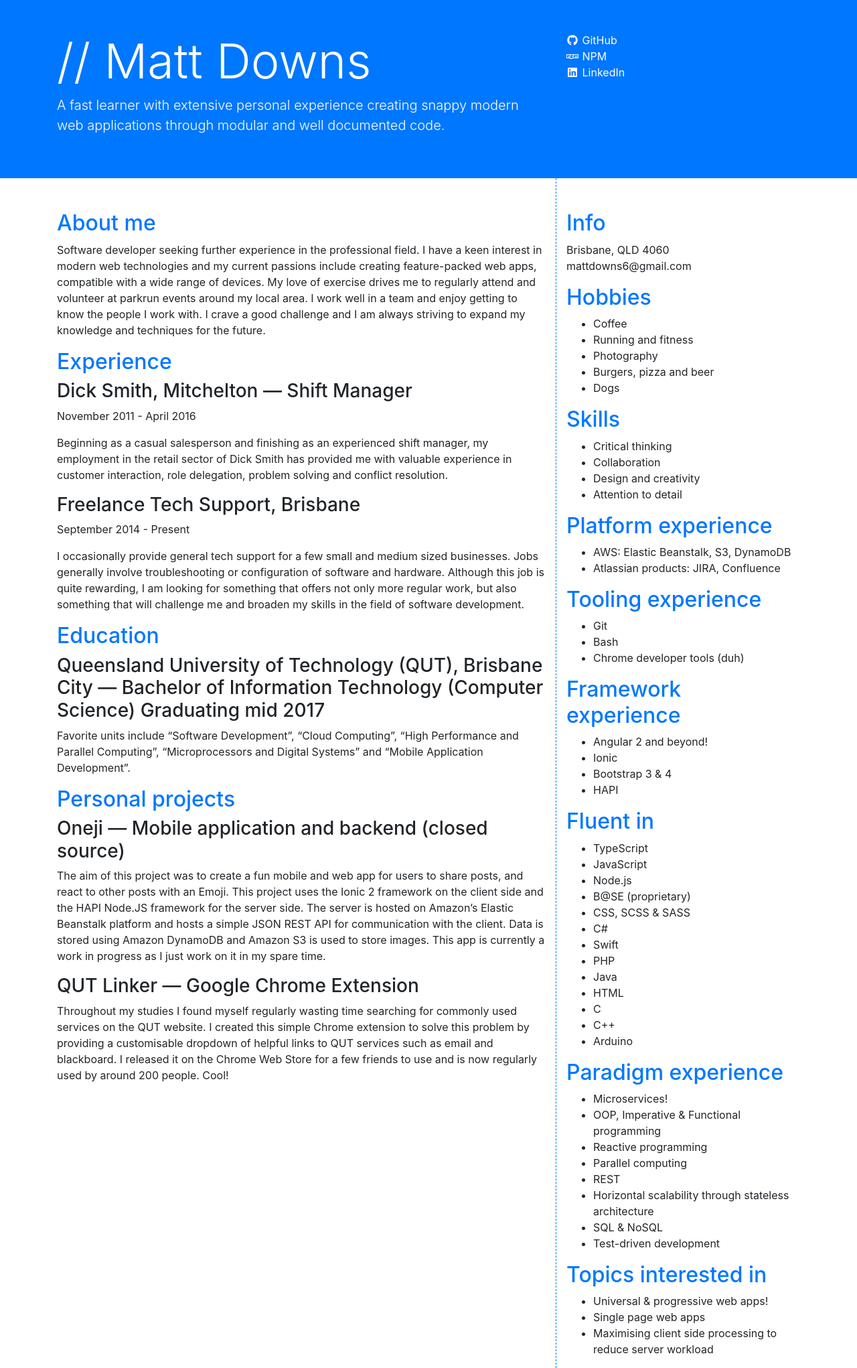
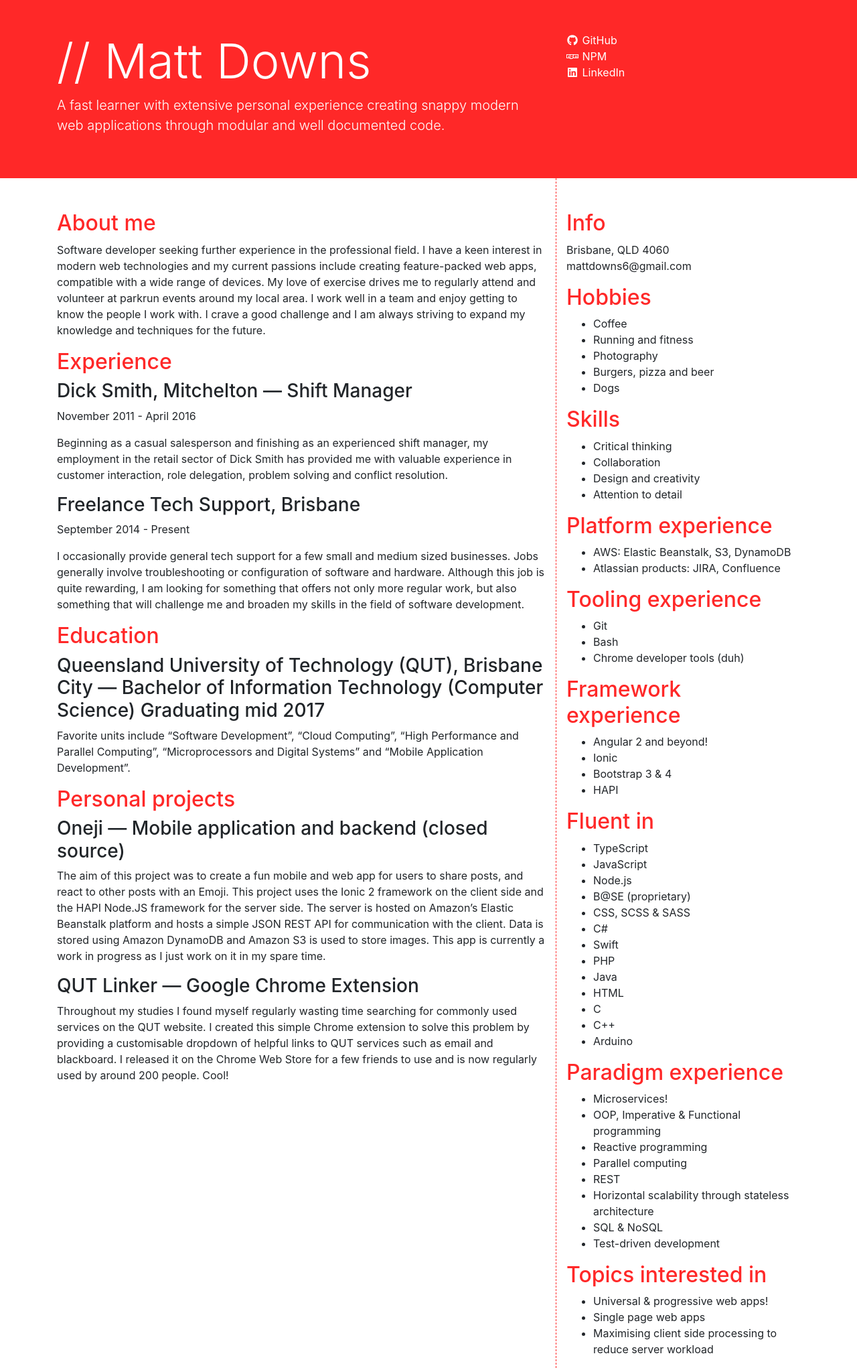
Before and after one commit to matt-downs/matt-downs.github.io, a Jekyll site: the page built from index.html, in a window 1280 px wide. Shown: the whole page at 67% size. Built offline with Jekyll 4.4.1, drawn with Linux system fonts in a browser that asks for light colours; nearby versions of some CDN libraries.

Commit message:
Randomise colours on each load! 🌈

```diff
--- a/_layouts/default.html
+++ b/_layouts/default.html
@@ -50,7 +50,29 @@
 
     <div class="container">
         {{ content }}
-    </div>
+	</div>
+
+	<script>
+		function getRandomInt(max) {
+			return Math.floor(Math.random() * Math.floor(max));
+		}
+
+		var colours = [
+			'#ff2828',
+			'#ff6c28',
+
+			'#2966ff',
+			'#7728ff'
+		];
+		var colour = colours[getRandomInt(colours.length)];
+
+		document.querySelector('.header').style.backgroundColor = colour;
+		document.querySelectorAll('h2').forEach((el) => {
+			el.style.color = colour;
+		});
+		document.querySelector('.left-divider').style.borderLeftColor = colour;
+
+	</script>
 </body>
 
 </html>
```
